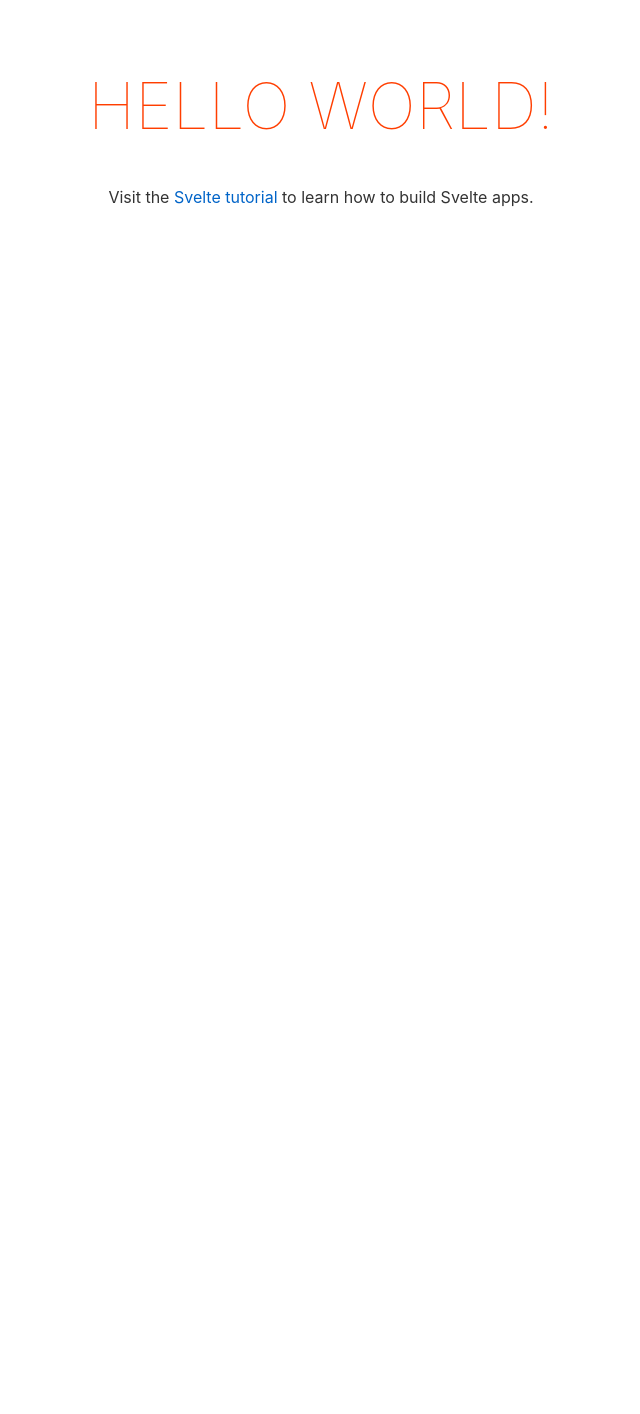
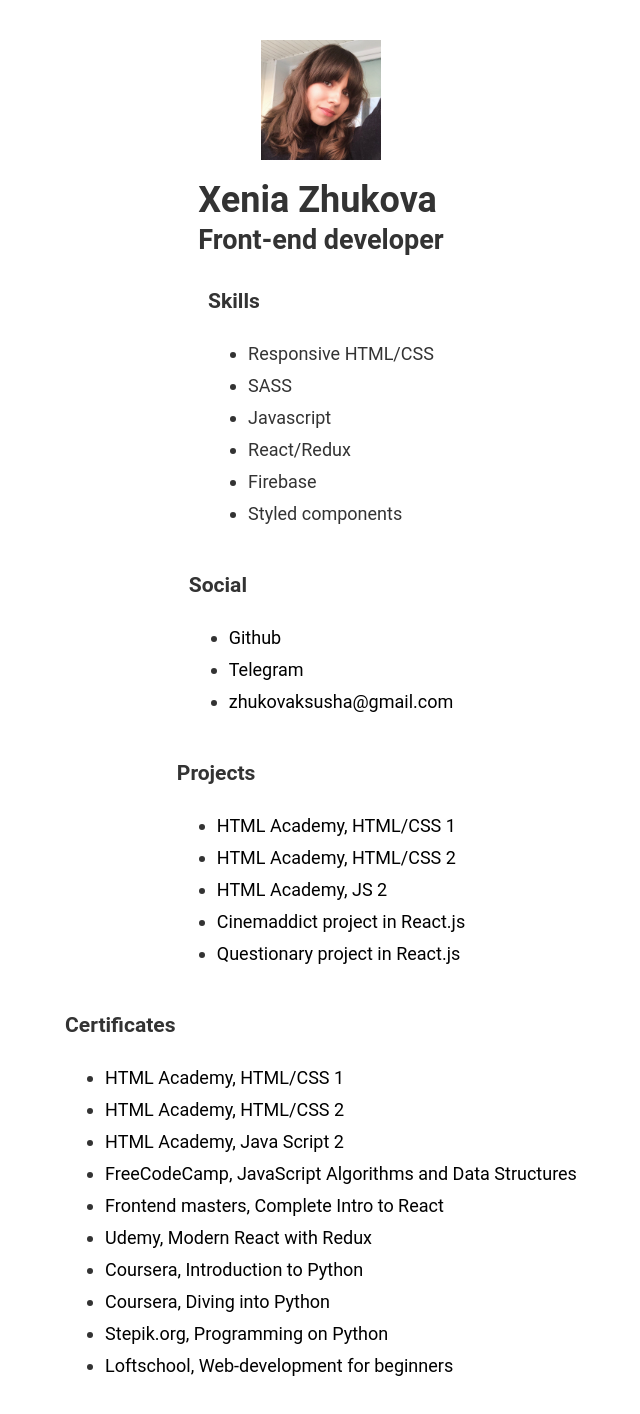
Before and after one commit to kporcelainluv/svelte-resume, a Svelte app: page / in a window 1280 px wide. Shown: the top 1414 px of the page, without its empty margins (319-959 px from the left). Before the commit the page ends 800 px from the top, so only its background shows below. Built offline with nearby package versions, Linux system fonts and the light colour scheme.

Commit message:
remove prettier

```diff
--- a/package.json
+++ b/package.json
@@ -16,7 +16,6 @@
     "svelte": "^3.0.0"
   },
   "dependencies": {
-    "prettier": "1.19.1",
     "sirv-cli": "^0.4.4"
   }
 }
--- a/src/App.svelte
+++ b/src/App.svelte
@@ -1,30 +1,129 @@
-<script>
-	export let name;
-</script>
 
-<main>
-	<h1>Hello {name}!</h1>
-	<p>Visit the <a href="https://svelte.dev/tutorial">Svelte tutorial</a> to learn how to build Svelte apps.</p>
-</main>
 
 <style>
-	main {
-		text-align: center;
-		padding: 1em;
-		max-width: 240px;
+    .container {
+        max-width: 900px;
         margin: 0 auto;
+        display: flex;
+        justify-content: center;
+        align-items: center;
+        padding: 32px;
+        font-family: 'Raleway', Roboto, sans-serif;
+        font-size: 18px;
+        line-height: 32px;
+        flex-direction: column;
+    }
+
+    visually-hidden {
+        position: absolute;
+        width: 1px;
+        height: 1px;
+        margin: -1px;
+        border: 0px;
+        padding: 0px;
+        clip: rect(0 0 0 0);
+        overflow: hidden;
+    }
+    img{
+        justify-content: center;
     }
 
     h1 {
-		color: #ff3e00;
-		text-transform: uppercase;
-		font-size: 4em;
-		font-weight: 100;
+        margin-bottom: 8px;
     }
 
-	@media (min-width: 640px) {
-		main {
-			max-width: none;
+    h2 {
+        margin: 0 0 8px;
+    }
+
+    h3 {
+        font-weight: bold;
+    }
+    a {
+        color: black;
+    }
+     a:hover{
+         color: #333;
+     }
+    a:focus{
+        color: #333;
+    }
+
+
+    @media (max-width: 800px) {
+        container{
+            font-size: 14px;
+            padding: 16px
+        }
+        .avatar {
+            width: 100px;
+            height: 100px;
         }
     }
+    .box {
+        align-items: center;
+        flex-direction: column;
+
+    }
+
 </style>
+
+<script>
+    let avatar = './static/avatar.jpg';
+</script>
+
+
+  <div class="container">
+        <visually-hidden  className='visually-hidden'>Xenia Zhukova's website</visually-hidden>
+
+        <img class="avatar" src={avatar} width="120" height="120" alt="Xenia Zhukova's photo"/>
+
+      <div class="box">
+        <h1>Xenia Zhukova</h1>
+        <h2>Front-end developer</h2>
+      </div>
+      <section>
+        <h3>Skills</h3>
+        <ul>
+          <li>Responsive HTML/CSS</li>
+          <li>SASS</li>
+          <li>Javascript</li>
+          <li>React/Redux</li>
+          <li>Firebase</li>
+          <li>Styled components</li>
+        </ul>
+      </section>
+      <section>
+        <h3>Social</h3>
+        <ul>
+          <li><a href="https://github.com/kporcelainluv">Github</a></li>
+          <li><a href="https://t.me/ksushaz">Telegram</a></li>
+          <li><a href="mailto:zhukovaksusha@gmail.com">zhukovaksusha@gmail.com</a></li>
+        </ul>
+      </section>
+      <section>
+        <h3>Projects</h3>
+        <ul>
+          <li><a href="https://github.com/kporcelainluv/226838-device">HTML Academy, HTML/CSS 1</a ></li>
+          <li><a href="https://github.com/kporcelainluv/226838-sedona-17">HTML Academy, HTML/CSS 2</a ></li>
+          <li><a href="https://github.com/kporcelainluv/226838-cinemaddict-10">HTML Academy, JS 2</a ></li>
+          <li><a href="https://github.com/kporcelainluv/cinemaddict-react-app">Cinemaddict project in React.js</a ></li>
+          <li><a href="https://github.com/kporcelainluv/questionaryProject">Questionary project in React.js</a ></li>
+        </ul>
+      </section>
+      <section>
+        <h3>Certificates</h3>
+        <ul>
+          <li><a href={`static/html1.pdf`}>HTML Academy, HTML/CSS 1</a></li>
+          <li><a href={`static/html2.pdf`}>HTML Academy, HTML/CSS 2</a></li>
+          <li><a href={`static/JS2.pdf`}>HTML Academy, Java Script 2</a></li>
+          <li><a href='https://www.freecodecamp.org/certification/kporcelainluv/javascript-algorithms-and-data-structures'>FreeCodeCamp, JavaScript Algorithms and Data Structures</a></li>
+          <li><a href={`#`}>Frontend masters, Complete Intro to React</a></li>
+          <li><a href={`#`}>Udemy, Modern React with Redux</a></li>
+          <li><a href={`static/Coursera1.pdf`}>Coursera, Introduction to Python</a></li>
+          <li><a href={`static/Coursera2.pdf`}>Coursera, Diving into Python</a></li>
+          <li><a href={`static/stepik.pdf`}>Stepik.org, Programming on Python</a></li>
+          <li><a href={`static/loftschool.pdf`}>Loftschool, Web-development for beginners</a></li>
+        </ul>
+      </section>
+  </div>
--- a/src/main.js
+++ b/src/main.js
@@ -1,10 +1,7 @@
-import App from './App.svelte';
+import App from "./App.svelte";
 
 const app = new App({
-	target: document.body,
-	props: {
-		name: 'world'
-	}
+  target: document.body
 });
 
 export default app;
```
Also changed, not shown: 1 other file (tests, documents, lock files or other folders). Lines whose indentation alone changed are shown as unchanged.
